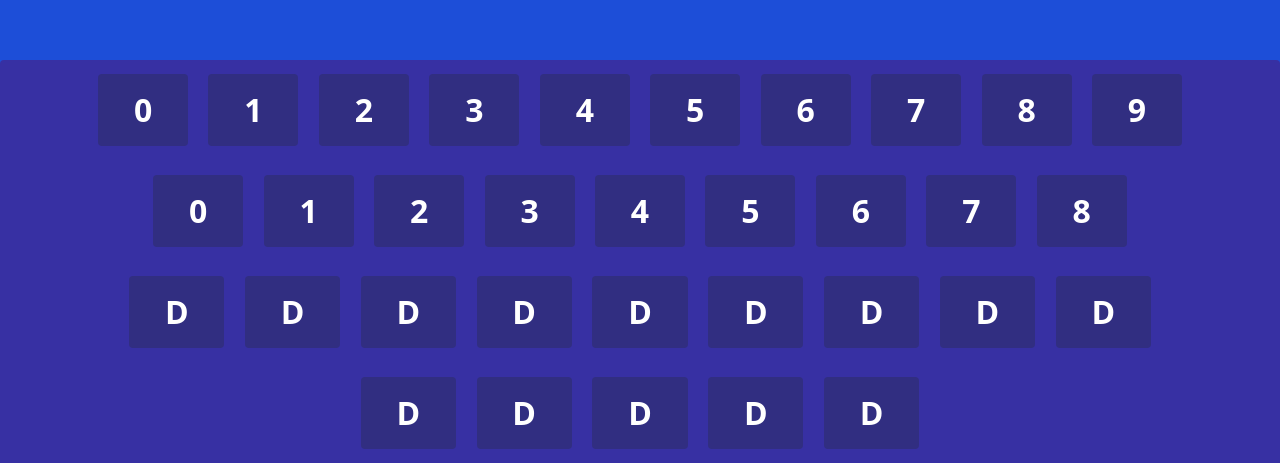
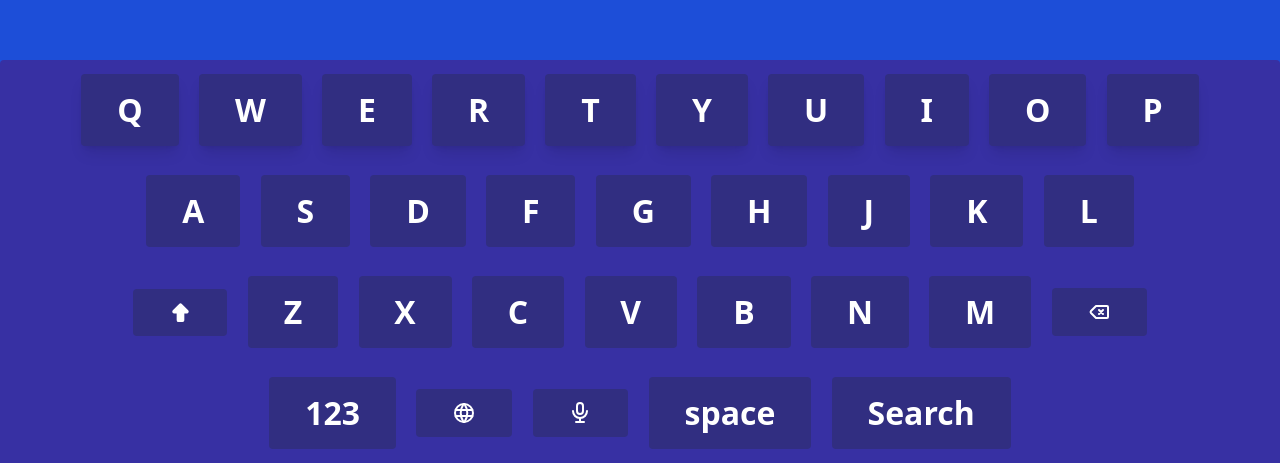
Before and after one commit to captainkapnap/kapericom, a Next.js app: page /portfolio/components/keyboard in a window 1280 px wide. Shown: the part 337-800 px from the top of the page. Built offline with nearby package versions, Linux system fonts and the light colour scheme.

Commit message:
keys entered

```diff
--- a/src/pages/components/icons.tsx
+++ b/src/pages/components/icons.tsx
@@ -1,6 +1,6 @@
 import React from 'react';
 type IcTProps = {
-    icons: "quote" | "components" | "template" | "check" | "checks" | "x" | "chevronUp" | "chevronDown" | "search" | "dots" | "home" | "flame" | "library";
+    icons: "mic" | "world" | "backspace" | "up" | "quote" | "components" | "template" | "check" | "checks" | "x" | "chevronUp" | "chevronDown" | "search" | "dots" | "home" | "flame" | "library";
     classNameCustom?: string;
   };
 
@@ -115,6 +115,42 @@ function IcT({icons, classNameCustom}: IcTProps): JSX.Element | null {
    <path d="M19 11h-4a1 1 0 0 1 -1 -1v-3a1 1 0 0 1 1 -1h3a1 1 0 0 1 1 1v6c0 2.667 -1.333 4.333 -4 5"></path>
 </svg>
         )
+    } else if (icons === "up") {
+        return (
+    <svg xmlns="http://www.w3.org/2000/svg" className={classNameCustom ?? undefined} width="24" height="24" viewBox="0 0 24 24" strokeWidth="2" stroke="currentColor" fill="none" strokeLinecap="round" strokeLinejoin="round">
+       <path stroke="none" d="M0 0h24v24H0z" fill="none"></path>
+       <path d="M10.586 3l-6.586 6.586a2 2 0 0 0 -.434 2.18l.068 .145a2 2 0 0 0 1.78 1.089h2.586v7a2 2 0 0 0 2 2h4l.15 -.005a2 2 0 0 0 1.85 -1.995l-.001 -7h2.587a2 2 0 0 0 1.414 -3.414l-6.586 -6.586a2 2 0 0 0 -2.828 0z" strokeWidth="0" fill="currentColor"></path>
+    </svg>
+        )
+    } else if (icons === "backspace") {
+        return (
+    <svg xmlns="http://www.w3.org/2000/svg" className={classNameCustom ?? undefined} width="24" height="24" viewBox="0 0 24 24" strokeWidth="2" stroke="currentColor" fill="none" strokeLinecap="round" strokeLinejoin="round">
+       <path stroke="none" d="M0 0h24v24H0z" fill="none"></path>
+       <path d="M20 6a1 1 0 0 1 1 1v10a1 1 0 0 1 -1 1h-11l-5 -5a1.5 1.5 0 0 1 0 -2l5 -5z"></path>
+       <path d="M12 10l4 4m0 -4l-4 4"></path>
+    </svg>
+        )
+    } else if (icons === "mic") {
+        return (
+    <svg xmlns="http://www.w3.org/2000/svg" className={classNameCustom ?? undefined} width="24" height="24" viewBox="0 0 24 24" strokeWidth="2" stroke="currentColor" fill="none" strokeLinecap="round" strokeLinejoin="round">
+       <path stroke="none" d="M0 0h24v24H0z" fill="none"></path>
+       <path d="M9 2m0 3a3 3 0 0 1 3 -3h0a3 3 0 0 1 3 3v5a3 3 0 0 1 -3 3h0a3 3 0 0 1 -3 -3z"></path>
+       <path d="M5 10a7 7 0 0 0 14 0"></path>
+       <path d="M8 21l8 0"></path>
+       <path d="M12 17l0 4"></path>
+    </svg>
+        )
+    } else if (icons === "world") {
+        return (
+    <svg xmlns="http://www.w3.org/2000/svg" className={classNameCustom ?? undefined} width="24" height="24" viewBox="0 0 24 24" strokeWidth="2" stroke="currentColor" fill="none" strokeLinecap="round" strokeLinejoin="round">
+       <path stroke="none" d="M0 0h24v24H0z" fill="none"></path>
+       <path d="M3 12a9 9 0 1 0 18 0a9 9 0 0 0 -18 0"></path>
+       <path d="M3.6 9h16.8"></path>
+       <path d="M3.6 15h16.8"></path>
+       <path d="M11.5 3a17 17 0 0 0 0 18"></path>
+       <path d="M12.5 3a17 17 0 0 1 0 18"></path>
+    </svg>
+        )
     }
 
     return(null);
@@ -125,7 +161,14 @@ export default IcT;
 /*
 } else if (icons === "") {
     return (
-
+<svg xmlns="http://www.w3.org/2000/svg" className={classNameCustom ?? undefined} width="24" height="24" viewBox="0 0 24 24" strokeWidth="2" stroke="currentColor" fill="none" strokeLinecap="round" strokeLinejoin="round">
+   <path stroke="none" d="M0 0h24v24H0z" fill="none"></path>
+   <path d="M3 12a9 9 0 1 0 18 0a9 9 0 0 0 -18 0"></path>
+   <path d="M3.6 9h16.8"></path>
+   <path d="M3.6 15h16.8"></path>
+   <path d="M11.5 3a17 17 0 0 0 0 18"></path>
+   <path d="M12.5 3a17 17 0 0 1 0 18"></path>
+</svg>
     )
 }
 */
--- a/src/pages/portfolio/components/keyboard.tsx
+++ b/src/pages/portfolio/components/keyboard.tsx
@@ -1,7 +1,52 @@
 import { useState } from "react";
+import IcT from "~/pages/components/icons";
 
-const kbKeys = {
+type RowKeys = {
+    [key: number]: string | JSX.Element;
+}
 
+const kbKeys: {row1: RowKeys, row2: RowKeys, row3: RowKeys, row4: RowKeys } = {
+    row1: {
+        0: 'Q',
+        1: 'W',
+        2: 'E',
+        3: 'R',
+        4: 'T',
+        5: 'Y',
+        6: 'U',
+        7: 'I',
+        8: 'O',
+        9: 'P',
+    },
+    row2: {
+        0: 'A',
+        1: 'S',
+        2: 'D',
+        3: 'F',
+        4: 'G',
+        5: 'H',
+        6: 'J',
+        7: 'K',
+        8: 'L',
+    },
+    row3: {
+        0: <IcT icons="up" classNameCustom="h-[23px] w-[23px]" />,
+        1: 'Z',
+        2: 'X',
+        3: 'C',
+        4: 'V',
+        5: 'B',
+        6: 'N',
+        7: 'M',
+        8: <IcT icons="backspace" classNameCustom="h-[24px] w-[24px]" />,
+    },
+    row4: {
+        0: '123',
+        1: <IcT icons="world" classNameCustom="h-[24px] w-[24px]" />,
+        2: <IcT icons="mic" classNameCustom="h-[24px] w-[24px]" />,
+        3: 'space',
+        4: 'Search',
+    }
 }
 
 function ICodeThis() {
@@ -16,8 +61,8 @@ function ICodeThis() {
                 <div className='h-1/4' id="kbRow1">
                     {/* 10 keys */}
                     {Array.from({ length: 10}).map((_, idx) => (
-                        <button className='text-white bg-indigo-900 rounded mx-2 mt-4 font-semibold hover:bg-indigo-500' key={idx} id="kbButton">
-                            {idx}
+                        <button className='shadow-lg text-white bg-indigo-900 rounded mx-2 mt-4 font-semibold hover:bg-indigo-500' key={idx} id="kbButton">
+                            {kbKeys.row1[idx]}
                         </button>
                     ))}
                 </div>
@@ -26,7 +71,7 @@ function ICodeThis() {
                     {/* 9 keys */}
                     {Array.from({ length: 9}).map((_, idx) => (
                         <button className='text-white bg-indigo-900 rounded mx-2 mt-4 font-semibold hover:bg-indigo-500' key={idx + 10} id="kbButton">
-                            {idx}
+                            {kbKeys.row2[idx]}
                         </button>
                     ))}
 
@@ -36,7 +81,7 @@ function ICodeThis() {
                     {/* 9 keys inc. kb state and backspace */}
                     {Array.from({ length: 9}).map((_, idx) => (
                         <button className='text-white bg-indigo-900 rounded mx-2 mt-4 font-semibold hover:bg-indigo-500' key={idx + 10 + 9} id="kbButton">
-                            D
+                            {kbKeys.row3[idx]}
                         </button>
                     ))}
                 </div>
@@ -45,7 +90,7 @@ function ICodeThis() {
                     {/* 5 keys inc space, search etc. */}
                     {Array.from({ length: 5}).map((_, idx) => (
                         <button className='text-white bg-indigo-900 rounded mx-2 mt-4 font-semibold hover:bg-indigo-500' key={idx + 10 + 9 + 9} id="kbButton">
-                            D
+                            {kbKeys.row4[idx]}
                         </button>
                     ))}
                 </div>
--- a/src/styles/app.css
+++ b/src/styles/app.css
@@ -263,6 +263,8 @@ p {
     --kb-margin-x: clamp(0.12em, 0.8vw, 1em);
     --kb-margin-y: clamp(0.4em, 1.8vh, 1.5em);
     --kb-fontsize: clamp(2rem, 2vw, 3rem);
+    --tw-shadow: 0 10px 15px -3px rgb(0 0 0 / 0.1), 0 4px 6px -4px rgb(0 0 0 / 0.1);
+    --tw-shadow-colored: 0 10px 15px -3px var(--tw-shadow-color), 0 4px 6px -4px var(--tw-shadow-color);
 }
 
 #kbButton {
@@ -275,7 +277,7 @@ p {
     margin-top: var(--kb-margin-y);
     margin-bottom: var(--kb-margin-y);
     font-size: var(--h1-text-clamp);
-
+    box-shadow: var(--tw-ring-offset-shadow, 0 0 #0000), var(--tw-ring-shadow, 0 0 #0000), var(--tw-shadow);
 }
 
 #kbContainer {
```
